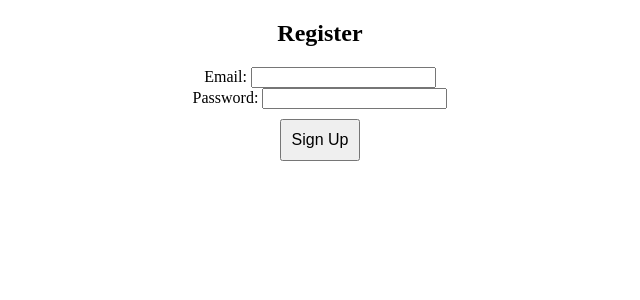
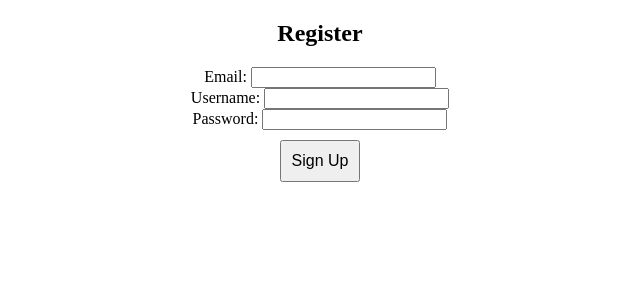
Before and after one commit to ballaprr/control_app, a Django app: template user/templates/user/register.html in a window 1280 px wide. Shown: the top 300 px of the page, without its empty margins (320-960 px from the left). Run offline with Django 4.2, Linux system fonts and the light colour scheme; the template is opened without the code that fills it, so the values that code supplies are empty.

Commit message:
Registration function in progress

```diff
--- a/user/templates/user/register.html
+++ b/user/templates/user/register.html
@@ -9,11 +9,15 @@
 <body>
     <div class="container">
         <h2>Register</h2>
-        <form action="/register" method="post">
+        <form action="{% url 'user:register_view' %}" method="post">
+            {% csrf_token %}
             <div class="form-group">
                 <label for="email">Email:</label>
                 <input type="email" id="email" name="email" required>
             </div>
+            <div class="form-group">
+                <label for="username">Username:</label>
+                <input type="username" id="username" name="username" required>
             <div class="form-group">
                 <label for="password">Password:</label>
                 <input type="password" id="password" name="password" required>
--- a/user/views.py
+++ b/user/views.py
@@ -27,11 +27,12 @@ def register_view(request):
     if request.method == 'POST':
         email = request.POST.get('email')
         password = request.POST.get('password')
+        username = request.POST.get('username')
         user = User.objects.filter(email=email).first()
         if user:
             messages.error(request, 'Email already exists')
         else:
-            user = User.objects.create_user(email=email, password=password)
+            user = User.objects.create_user(email=email, password=password, username=username)
             login(request, user)
             return redirect('arena:select_arena')
 
```
